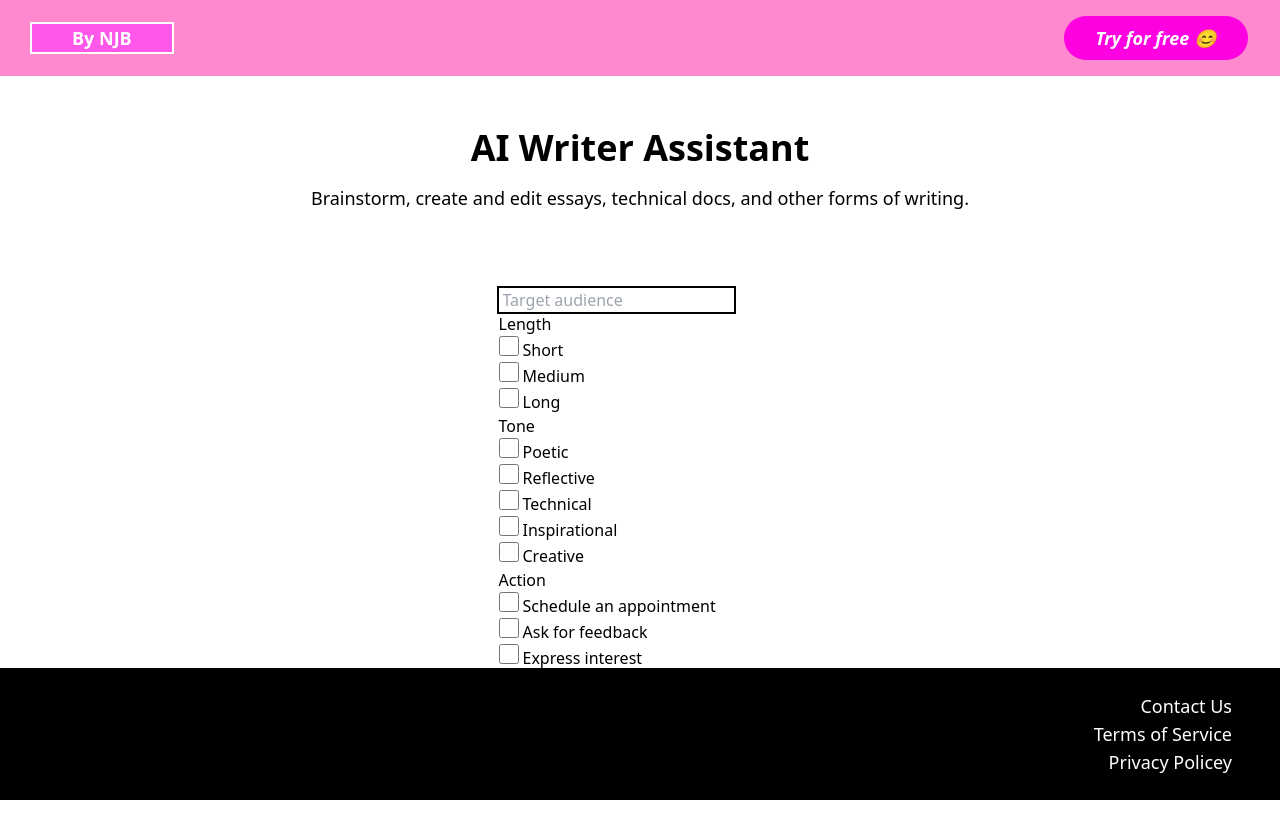
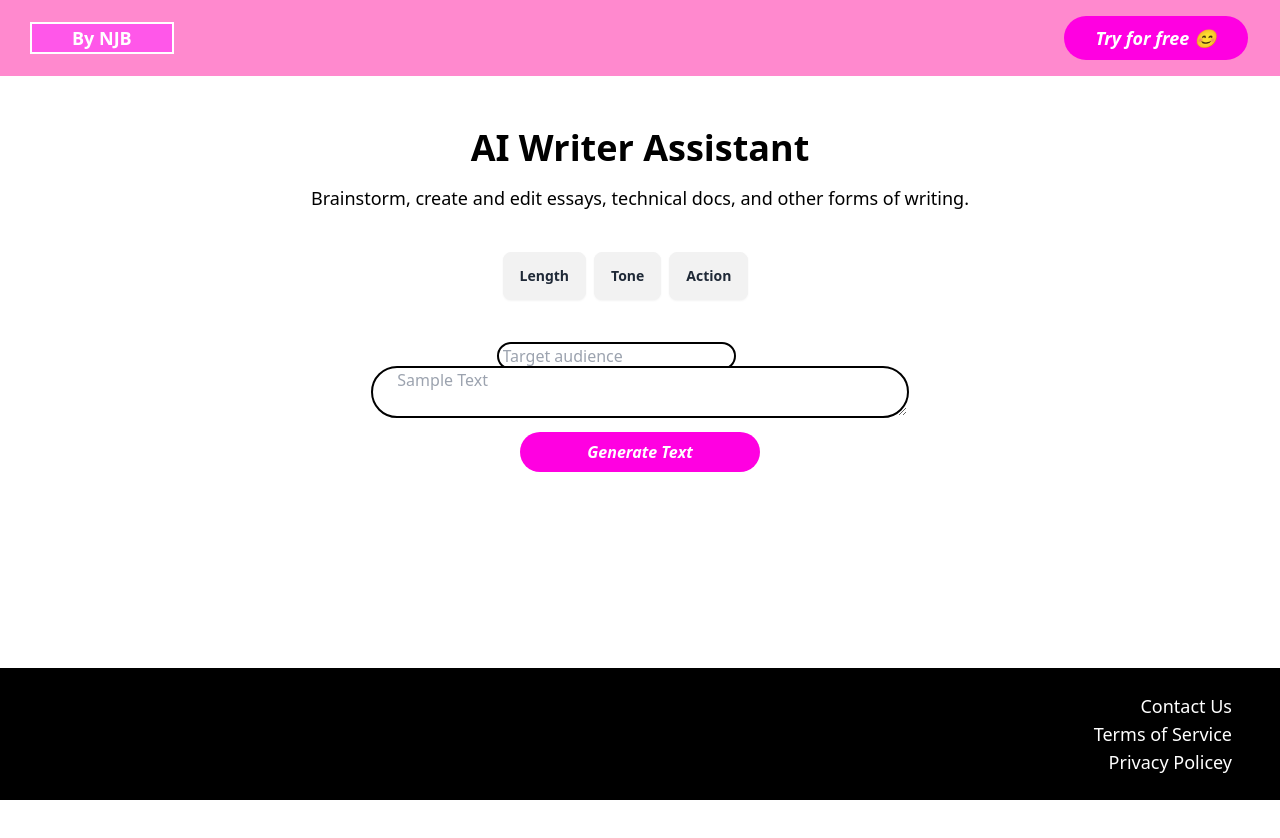
Before and after one commit to natbrunt/AI-writer-assistant, a React (Create React App) app in the folder client/: page / in a window 1280 px wide. Shown: the top 838 px of the page. After the commit the page ends 800 px from the top, so only its background shows below. Built offline with nearby package versions, Linux system fonts and the light colour scheme.

Commit message:
Fixed UX UI, backend needs to be integrated

```diff
--- a/client/package.json
+++ b/client/package.json
@@ -7,6 +7,7 @@
     "@testing-library/react": "^13.4.0",
     "@testing-library/user-event": "^13.5.0",
     "axios": "^1.7.7",
+    "daisyui": "^4.12.14",
     "react": "^18.3.1",
     "react-dom": "^18.3.1",
     "react-scripts": "5.0.1",
--- a/client/public/index.html
+++ b/client/public/index.html
@@ -24,7 +24,7 @@
       work correctly both with client-side routing and a non-root public URL.
       Learn how to configure a non-root public URL by running `npm run build`.
     -->
-    <title>React App</title>
+    <title>AI Writer Assistant</title>
   </head>
   <body>
     <noscript>You need to enable JavaScript to run this app.</noscript>
--- a/client/src/App.js
+++ b/client/src/App.js
@@ -12,6 +12,8 @@ function App() {
 
       <TextGenerator />
 
+
+
       <Footer />
 
     </div>
--- a/client/src/comps/AI_writer/Fields.js
+++ b/client/src/comps/AI_writer/Fields.js
@@ -22,62 +22,49 @@ function Fields({setField, state}) {
 
   return (
         <div id="field container" className=''>
-            <div id="input wrapper">
-                <input //Name is taken care of and should be in the state obj
-                    placeholder='Target audience'
-                    value={state.audience}
-                    className='pl-1 mr-12 mt-10 text-black outline outline-2 outline-black'
-                    onChange={(e) => setField('audience', e.target.value)}>
-                </input>
-            </div>
 
-            <div id="Length" className='min-w-40 '>
-                <h1>Length</h1>
-                <div className=''>
-                <input
+            <div className="dropdown dropdown-bottom">
+                <div tabIndex={0} role="button" className="btn m-1">Length</div>
+                <ul tabIndex={0} className="dropdown-content menu bg-base-100 rounded-box z-[1] w-52 p-2 shadow text-white">
+                    <li className='flex flex-row items-center'><input
                     name="short"
                     className='h-5 w-5 mr-1'
                     type="checkbox"
                     checked={length == 'short' ? true : false}
                     onChange={(e) => setLength(e.target.name)}
                     />
-                    <span>Short</span>
-                </div>
-                <div className=''>
-                    <input
+                    <span>Short</span></li>
+                    <li className='flex flex-row items-center'><input
                     name="medium"
                     className='h-5 w-5 mr-1'
                     type="checkbox"
                     checked={length == 'medium' ? true : false}
                     onChange={(e) => setLength(e.target.name)}
                     />
-                    <span>Medium</span>
-                </div>
-                <div className=''>
-                    <input
+                    <span>Medium</span></li>
+                    <li className='flex flex-row items-center'><input
                     name="long"
                     className='h-5 w-5 mr-1'
                     type="checkbox"
                     checked={length == 'long' ? true : false}
                     onChange={(e) => setLength(e.target.name)}
                     />
-                    <span>Long</span>
-                </div>
+                    <span>Long</span></li>
+                </ul>
             </div>
 
-            <div id="Tone" className='min-w-40'>
-                <h1>Tone</h1>
-                <div className=''>
-                    <input
+            <div className="dropdown dropdown-bottom">
+                <div tabIndex={0} role="button" className="btn m-1">Tone</div>
+                <ul tabIndex={0} className="dropdown-content menu bg-base-100 rounded-box z-[1] w-52 p-2 shadow text-white">
+                    <li className='flex flex-row items-center'><input
                     name="poetic"
                     className='h-5 w-5 mr-1'
                     type="checkbox"
                     checked={tone == 'poetic' ? true : false}
                     onChange={(e) => setTone(e.target.name)}
                     />
-                    <span>Poetic</span>
-                </div>
-                <div className=''>
+                    <span>Poetic</span></li>
+                    <li className='flex flex-row items-center'>
                     <input
                     className='h-5 w-5 mr-1'
                     type="checkbox"
@@ -85,16 +72,16 @@ function Fields({setField, state}) {
                     onChange={() => setTone('reflective')}
                     />
                     <span>Reflective</span>
-                </div>
-                <div className=''>
+                    </li>
+                <li className='flex flex-row items-center'>
                     <input
                     className='h-5 w-5 mr-1'
                     type="checkbox"
                     checked={tone == 'technical' ? true : false}
                     onChange={() => setTone('technical')}/>
                     <span>Technical</span>
-                </div>
-                <div className=''>
+                </li>
+                <li className='flex flex-row items-center'>
                     <input
                     className='h-5 w-5 mr-1'
                     type="checkbox"
@@ -102,8 +89,8 @@ function Fields({setField, state}) {
                     onChange={() => setTone('inspirational')}
                     />
                     <span>Inspirational</span>
-                </div>
-                <div className=''>
+                </li>
+                <li className='flex flex-row items-center'>
                     <input
                     className='h-5 w-5 mr-1'
                     type="checkbox"
@@ -111,20 +98,31 @@ function Fields({setField, state}) {
                     onChange={() => setTone('creative')}
                     />
                     <span>Creative</span>
-                </div>
+                </li>
+                <li className='flex flex-row items-center'>
+                    <input
+                    className='h-5 w-5 mr-1'
+                    type="checkbox"
+                    checked={tone == 'persuasive' ? true : false}
+                    onChange={() => setTone('persuasive')}
+                    />
+                    <span>Persuasive</span>
+                </li>
+                </ul>
             </div>
 
-            <div className='min-w-40'>
-                <h1>Action</h1>
-                <div className=''>
+            <div className="dropdown dropdown-bottom">
+                <div tabIndex={0} role="button" className="btn m-1">Action</div>
+                <ul tabIndex={0} className="dropdown-content menu bg-base-100 rounded-box z-[1] w-[16rem] p-2 shadow text-white">
+                <li className='flex flex-row items-center'>
                     <input
                     className='h-5 w-5 mr-1'
                     type="checkbox"
                     checked={action == 'schedule an appointment' ? true : false}
                     onChange={() => setAction('schedule an appointment')}/>
                     <span>Schedule an appointment</span>
-                </div>
-                <div className=''>
+                </li>
+                <li className='flex flex-row items-center'>
                     <input
                     className='h-5 w-5 mr-1'
                     type="checkbox"
@@ -132,8 +130,8 @@ function Fields({setField, state}) {
                     onChange={() => setAction('ask for feedback')}
                     />
                     <span>Ask for feedback</span>
-                </div>
-                <div className=''>
+                </li>
+                <li className='flex flex-row items-center'>
                     <input
                     className='h-5 w-5 mr-1'
                     type="checkbox"
@@ -141,8 +139,8 @@ function Fields({setField, state}) {
                     onChange={() => setAction('express interest')}
                     />
                     <span>Express interest</span>
-                </div>
-                <div className=''>
+                </li>
+                <li className='flex flex-row items-center'>
                     <input
                     className='h-5 w-5 mr-1'
                     type="checkbox"
@@ -150,8 +148,19 @@ function Fields({setField, state}) {
                     onChange={() => setAction('ask a question')}
                     />
                     <span>Ask a question</span>
-                </div>
+                </li>
+                </ul>
             </div>
+
+            <div id="input wrapper">
+                <input //Name is taken care of and should be in the state obj
+                    placeholder='Target audience'
+                    value={state.audience}
+                    className='pl-1 mr-12 mt-10 outline outline-2 outline-black text-white rounded-xl'
+                    onChange={(e) => setField('audience', e.target.value)}>
+                </input>
+            </div>
+
 
         </div>
 
--- a/client/src/comps/AI_writer/TextGenerator.js
+++ b/client/src/comps/AI_writer/TextGenerator.js
@@ -56,7 +56,7 @@ function TextGenerator() {
         <Fields setField={setField} state={state}/>
 
         <textarea
-          className="md:w-5/12 w-8/12 border-2-black rounded-3xl text-black outline outline-2 outline-black px-6"
+          className="md:w-5/12 w-8/12 border-2-black rounded-3xl text-white outline outline-2 outline-black px-6"
           value={state.sample}
           onChange={(e) => setField('sample', e.target.value)}
           placeholder='Sample Text'
--- /dev/null
+++ b/client/src/comps/CodeMockUp.js
@@ -0,0 +1,17 @@
+import React from 'react'
+
+function CodeMockUp() {
+  return (
+    <div className='flex flex-row justify-center pb-32'>
+        <div className="mockup-code w-7/12 ">
+        <pre data-prefix="$"><code>npm init -y</code></pre>
+        <pre data-prefix=">" className="text-warning"><code>installing...</code></pre>
+        <pre data-prefix=">" className="text-success"><code>success!</code></pre>
+        <pre data-prefix="$" className=""><code>cd server && npm i mongoose express cors dotenv</code></pre>
+        <pre data-prefix=">" className="text-success"><code>success!</code></pre>
+        </div>
+        </div>
+  )
+}
+
+export default CodeMockUp
--- a/client/tailwind.config.js
+++ b/client/tailwind.config.js
@@ -4,5 +4,5 @@ module.exports = {
   theme: {
     extend: {},
   },
-  plugins: [],
+  plugins: [require('daisyui')],
 }
```
Also changed, not shown: 1 other file (tests, documents, lock files or other folders).
